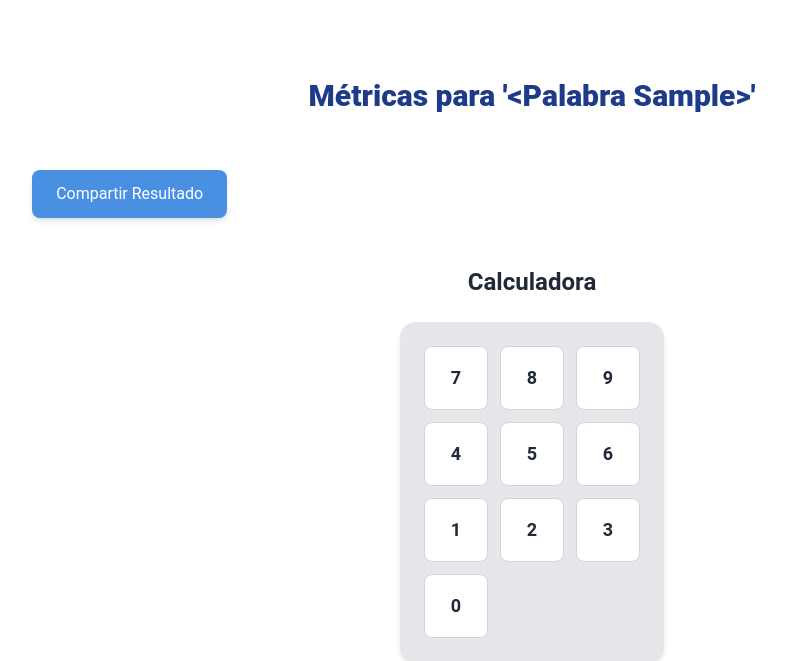
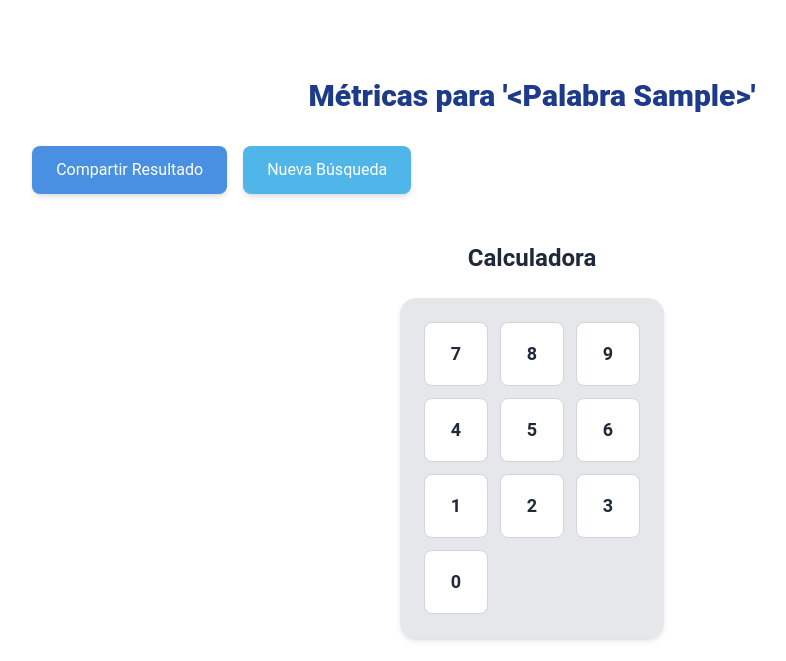
Before and after one commit to jaosomora/LGC-App, a Flask app: template templates/resultado.html in a window 1280 px wide. Shown: the part 66-727 px from the top of the page, without its empty margins (108-894 px from the left). Run offline with Flask 3, Linux system fonts and the light colour scheme; tables that the repository leaves empty hold one stand-in row (values such as "Sample post"); the template is opened without the code that fills it: values that come from a table or form of the project are taken from there, most other values are stand-ins (such as "Sample title", 1, 10 or a date in 2020).

Commit message:
Agrega botón de nueva búsqueda en página de resultados

```diff
--- a/templates/resultado.html
+++ b/templates/resultado.html
@@ -1,4 +1,6 @@
 {% extends "base.html" %}
+{% import 'components/search_modal.html' as modal %}
+
 {% block title %}Resultados{% endblock %}
 {% block content %}
 <div class="max-w-7xl mx-auto px-4 sm:px-6 lg:px-8 py-12">
@@ -44,11 +46,21 @@
     </div>
     {% endif %}
 
-    <!-- Botón para compartir con margen superior para separarlo -->
-    <button id="share-button"
-        class="mt-6 bg-primary-500 text-white py-3 px-6 rounded-lg shadow-md hover:bg-primary-600 transition-all">
-        Compartir Resultado
-    </button>
+    <!-- Botones de acción con layout de flexbox para alinearlos en fila -->
+    <div class="mt-6 flex flex-wrap gap-4">
+        <!-- Botón para compartir resultado -->
+        <button id="share-button"
+            class="bg-primary-500 text-white py-3 px-6 rounded-lg shadow-md hover:bg-primary-600 transition-all">
+            Compartir Resultado
+        </button>
+
+        <!-- Nuevo botón para nueva búsqueda - usa la misma opción que usó el usuario -->
+        <button id="new-search-button"
+            onclick="showSearchModal({{ opcion }})"
+            class="bg-secondary text-white py-3 px-6 rounded-lg shadow-md hover:bg-secondary/90 transition-all">
+            Nueva Búsqueda
+        </button>
+    </div>
 
     <!-- Modal de respaldo para compartir -->
     <div id="share-modal"
@@ -84,8 +96,10 @@
         <div id="temporary-message"
             class="fixed bottom-5 right-5 bg-green-500 bg-opacity-70 text-white px-5 py-2 rounded-lg shadow-lg text-sm hidden opacity-0 transition-opacity duration-300 ease-in-out">
         </div>
+    </div>
 
-    </div>
+    <!-- Incluir el modal de búsqueda -->
+    {{ modal.search_modal() }}
 
     <!-- Calculadora Visual -->
     <div class="mt-12">
```
